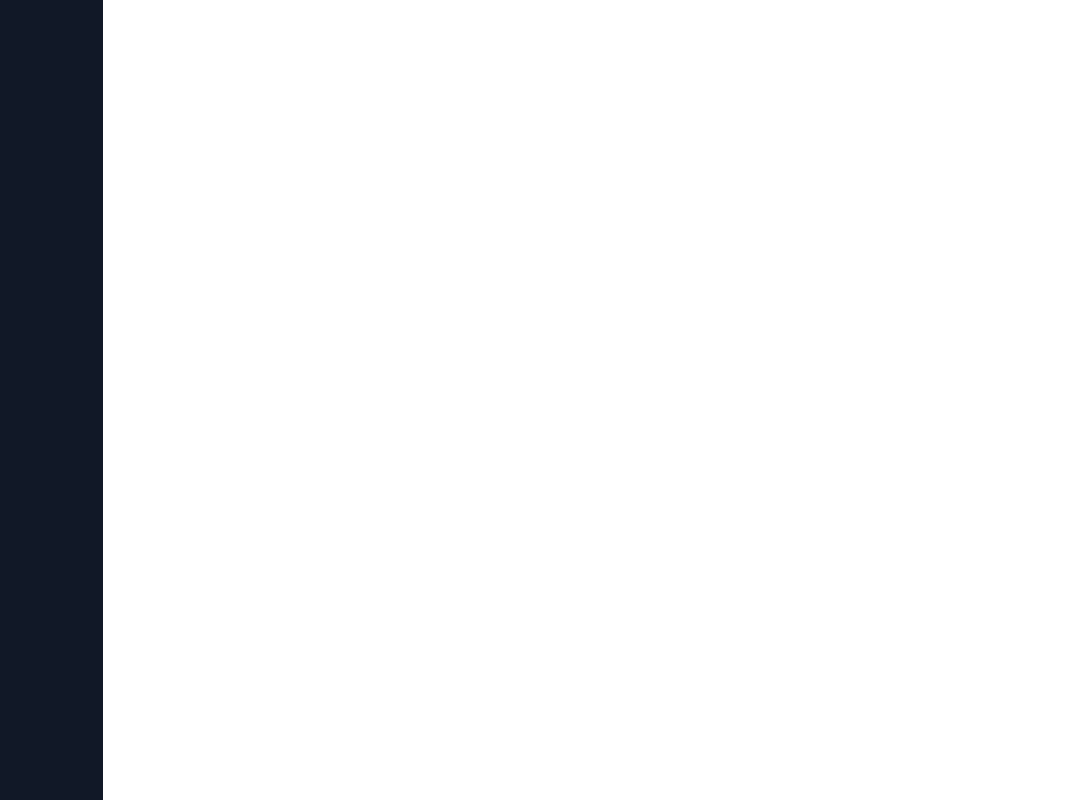
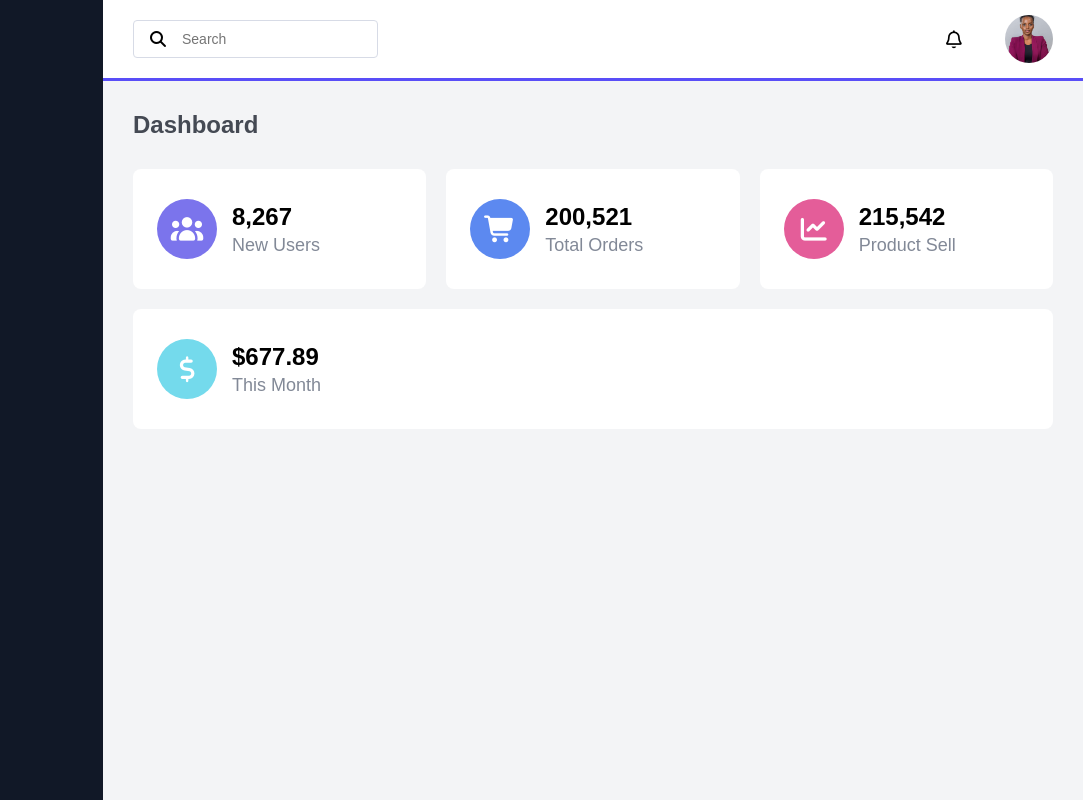
Before and after one commit to omofolakemioyelowo/Admin-Dashboard, a plain HTML site: page index.html in a window 1280 px wide. Shown: the full height of the page, 197-1280 px from the left. Drawn offline with Linux system fonts and the light colour scheme.

Commit message:
second commit

```diff
--- a/index.html
+++ b/index.html
@@ -31,6 +31,50 @@
         <li><i class="fa-solid fa-chart-line"></i><a href="#">Blank</a></li>
       </div>
     </section>
-    <section id="interface"></section>
+    <section id="interface">
+      <div class="nav">
+        <div class="left">
+          <div class="search">
+            <i class="fa-solid fa-magnifying-glass"></i>
+            <input type="text" placeholder="Search" />
+          </div>
+        </div>
+        <div class="right">
+          <i class="fa-solid fa-bell"></i>
+          <img src="./image/profile 1.jpeg" alt="" />
+        </div>
+      </div>
+      <h3 class="i-name">Dashboard</h3>
+      <div class="values">
+        <div class="value-box">
+          <i class="fa-solid fa-users"></i>
+          <div>
+            <h3>8,267</h3>
+            <span>New Users</span>
+          </div>
+        </div>
+        <div class="value-box">
+          <i class="fa-solid fa-cart-shopping"></i>
+          <div>
+            <h3>200,521</h3>
+            <span>Total Orders</span>
+          </div>
+        </div>
+        <div class="value-box">
+          <i class="fa-solid fa-chart-line"></i>
+          <div>
+            <h3>215,542</h3>
+            <span>Product Sell</span>
+          </div>
+        </div>
+        <div class="value-box">
+          <i class="fa-solid fa-dollar-sign"></i>
+          <div>
+            <h3>$677.89</h3>
+            <span>This Month</span>
+          </div>
+        </div>
+      </div>
+    </section>
   </body>
 </html>
--- a/style.css
+++ b/style.css
@@ -1,6 +1,6 @@
 :root {
   --primary: #111827;
-  --Bg: #fff;
+  --Bg: #f3f4f6;
   --text-primary: #2e2e2e;
   --text-secondary: #fff;
   --border: #e5e7eb;
@@ -16,6 +16,7 @@
 body {
   background-color: var(--Bg);
   position: relative;
+  display: flex;
 }
 #menu {
   background-color: var(--primary);
@@ -73,3 +74,101 @@ body {
 #menu .item li:hover a {
   color: #f3f4f6;
 }
+#interface {
+  width: calc(100% - 300px);
+}
+#interface .nav {
+  width: 100%;
+  display: flex;
+  flex-direction: row;
+  justify-content: space-between;
+  align-items: center;
+  padding: 15px 30px;
+  background-color: #fff;
+  border-bottom: 3px solid #594ef7;
+}
+#interface .nav .search {
+  display: flex;
+  justify-content: start;
+  align-items: center;
+  padding: 10px 14px;
+  border: 1px solid #d7dbe6;
+  border-radius: 4px;
+}
+#interface .nav .search i {
+  margin-right: 14px;
+}
+#interface .nav .search input {
+  border: none;
+  outline: none;
+  font-size: 14px;
+}
+#interface .nav .right {
+  display: flex;
+  justify-content: start;
+  align-items: center;
+}
+#interface .nav .right i {
+  margin-right: 40px;
+  font-size: 18px;
+  font-weight: 400;
+}
+#interface .nav .right img {
+  width: 48px;
+  height: 48px;
+  object-fit: cover;
+  border-radius: 100%;
+}
+.i-name {
+  font-size: 24px;
+  font-weight: 700;
+  color: #444953;
+  padding: 30px 30px 0 30px;
+}
+.values {
+  padding: 30px 30px 0 30px;
+  display: flex;
+  justify-content: center;
+  align-items: center;
+  gap: 20px;
+  flex-wrap: wrap;
+}
+.values .value-box {
+  background-color: #fff;
+  flex: 1 1 230px;
+  height: 120px;
+  padding: 20px 24px;
+  border-radius: 8px;
+  display: flex;
+  justify-content: start;
+  align-items: center;
+}
+.values .value-box i {
+  font-size: 26px;
+  width: 60px;
+  height: 60px;
+  line-height: 60px;
+  border-radius: 50%;
+  margin-right: 15px;
+  color: #ffffff;
+}
+.values .value-box:nth-child(1) i {
+  background-color: #7b74ec;
+}
+.values .value-box:nth-child(2) i {
+  background-color: #5c89f0;
+}
+.values .value-box:nth-child(3) i {
+  background-color: #e45d99;
+}
+.values .value-box:nth-child(4) i {
+  background-color: #74daec;
+}
+.values .value-box h3 {
+  font-size: 24px;
+  margin-bottom: 4px;
+}
+.values .value-box span {
+  font-size: 18px;
+  color: #828997;
+}
```
